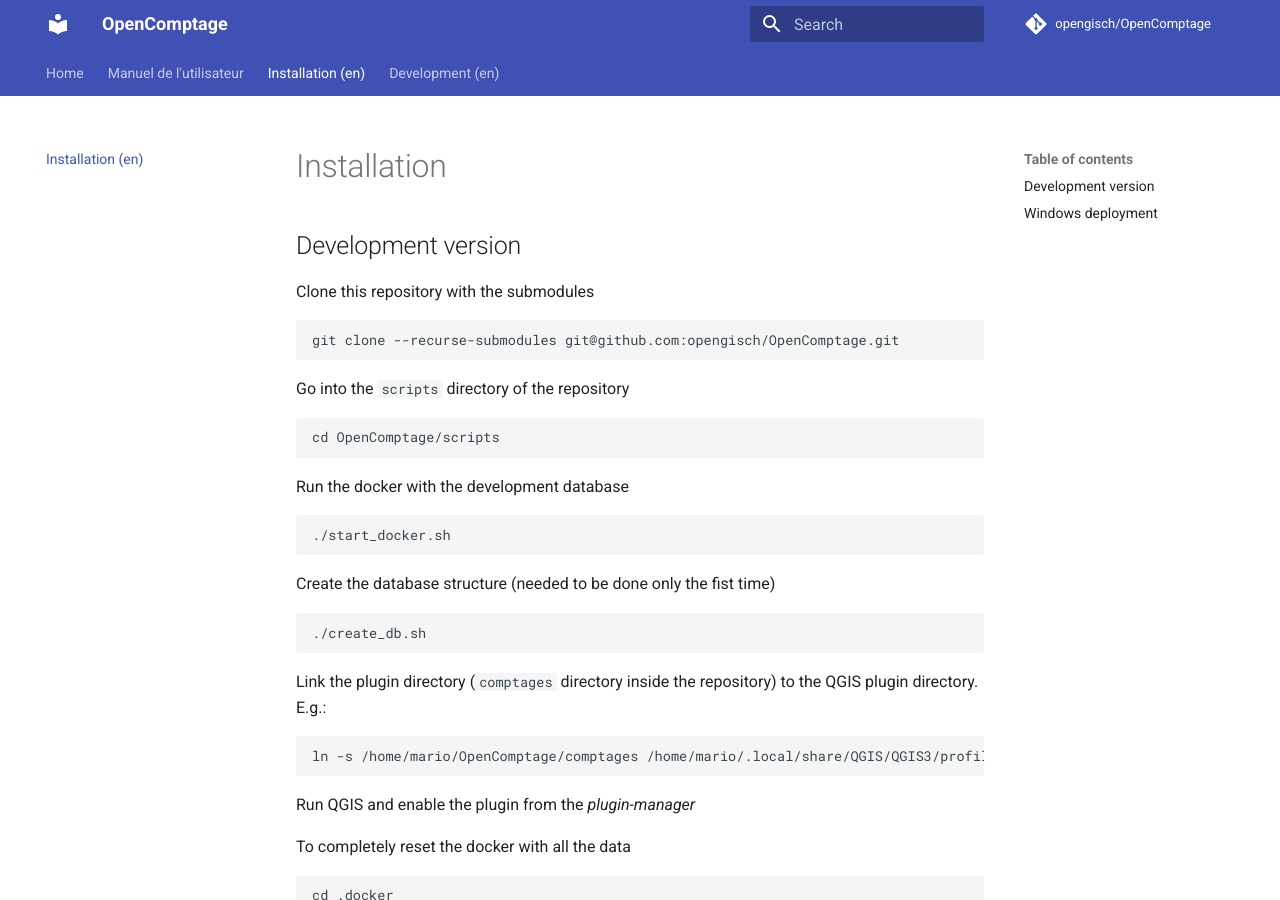
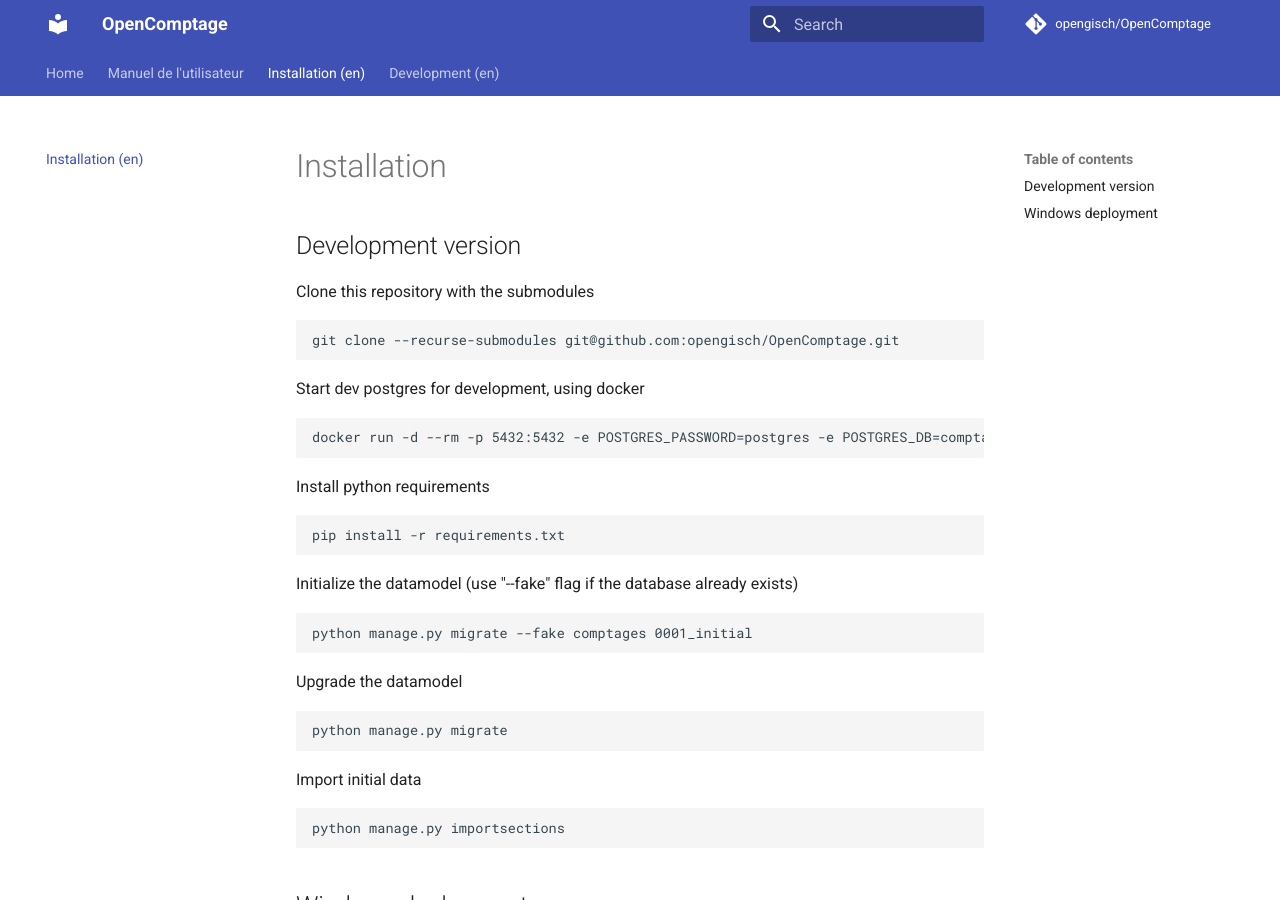
Before and after one commit to opengisch/OpenComptage, an MkDocs documentation site: the page built from docs/installation.md, in a window 1280 px wide and 900 px high. Built offline with MkDocs 1.6.1 and Material for MkDocs 9.7.7, drawn with Linux system fonts in a browser that asks for light colours; comment, search, counter and statistics services are not loaded; some of the changed text lies outside the part shown.

```diff
--- a/docs/installation.md
+++ b/docs/installation.md
@@ -6,29 +6,25 @@ Clone this repository with the submodules
 
     git clone --recurse-submodules git@github.com:opengisch/OpenComptage.git
 
-Go into the `scripts` directory of the repository
+Start dev postgres for development, using docker
 
-    cd OpenComptage/scripts
+    docker run -d --rm -p 5432:5432 -e POSTGRES_PASSWORD=postgres -e POSTGRES_DB=comptages --name=comptagesdb postgis/postgis:12-2.5
 
-Run the docker with the development database
+Install python requirements
 
-    ./start_docker.sh
+    pip install -r requirements.txt
 
-Create the database structure (needed to be done only the fist time)
+Initialize the datamodel (use "--fake" flag if the database already exists)
 
-    ./create_db.sh
+    python manage.py migrate --fake comptages 0001_initial
 
-Link the plugin directory (`comptages` directory inside the repository) to the
-QGIS plugin directory. E.g.:
+Upgrade the datamodel
 
-    ln -s /home/mario/OpenComptage/comptages /home/mario/.local/share/QGIS/QGIS3/profiles/default/python/plugins
+    python manage.py migrate
 
-Run QGIS and enable the plugin from the *plugin-manager*
+Import initial data
 
-To completely reset the docker with all the data
-
-    cd .docker
-    docker-compose -f docker-compose_dev_env.yml down --volume
+    python manage.py importsections
 
 
 ## Windows deployment
```
Also changed, not shown: README.org (+0 -25 lines).
